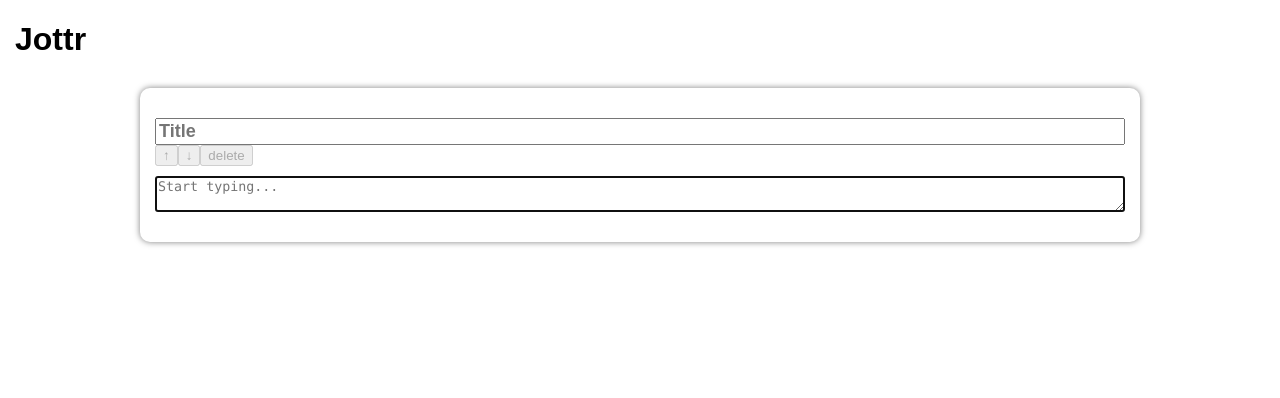
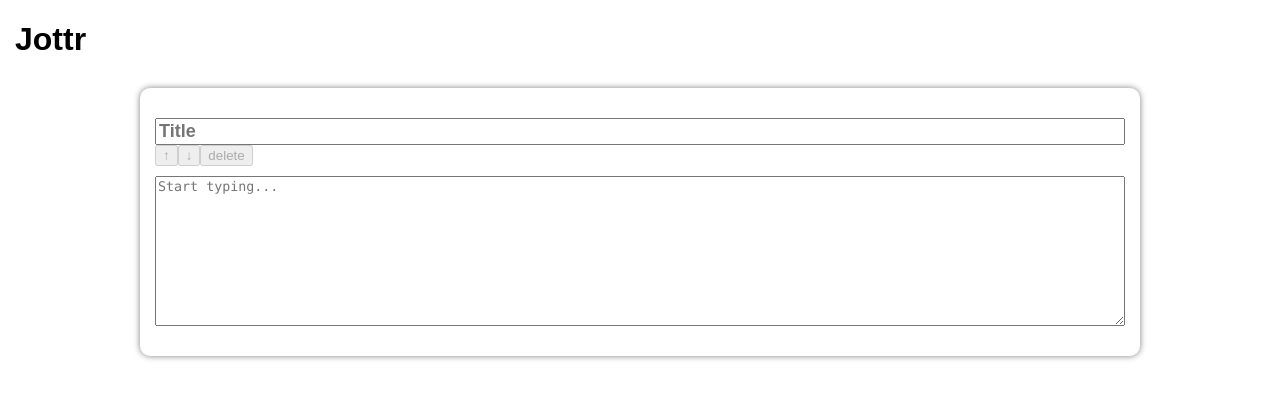
Before and after one commit to stephen-hannon/jottr, a React (Create React App) app: page / in a window 1280 px wide. Shown: the top 398 px of the page. Built offline with nearby package versions, Linux system fonts and the light colour scheme.

Commit message:
Remove autofocus for now, add dynamic height

```diff
--- a/public/index.html
+++ b/public/index.html
@@ -11,8 +11,8 @@
       manifest.json provides metadata used when your web app is added to the
       homescreen on Android. See https://developers.google.com/web/fundamentals/engage-and-retain/web-app-manifest/
     -->
-    <link rel="manifest" href="%PUBLIC_URL%/manifest.json" />
-    <link rel="shortcut icon" href="%PUBLIC_URL%/favicon.ico" />
+    <!-- <link rel="manifest" href="%PUBLIC_URL%/manifest.json" /> -->
+    <!-- <link rel="shortcut icon" href="%PUBLIC_URL%/favicon.ico" /> -->
     <!--
       Notice the use of %PUBLIC_URL% in the tags above.
       It will be replaced with the URL of the `public` folder during the build.
--- a/src/Note.jsx
+++ b/src/Note.jsx
@@ -1,7 +1,6 @@
-import React from 'react';
+import React, { useRef, useEffect, useState } from 'react';
 
 export default function Note({
-  autoFocus,
   data,
   deleteDisabled,
   moveUpDisabled,
@@ -10,6 +9,14 @@
   onMove,
   onChange,
 }) {
+  const textRef = useRef(null);
+  const [textHeight, setTextHeight] = useState(150);
+
+  useEffect(() => {
+    console.log(textRef.current.scrollHeight)
+    setTextHeight(Math.max(textRef.current.scrollHeight, 150));
+  }, [data.text]);
+
   return (
     <div className="Note">
       <input
@@ -27,7 +34,9 @@
         delete
       </button>
       <textarea
-        autoFocus={autoFocus}
+        // TODO: Autofocus first textarea on page load
+        ref={textRef}
+        style={{height: textHeight}}
         value={data.text}
         placeholder="Start typing..."
         onChange={({ target }) => onChange('text', target.value)}
--- a/src/NoteList.jsx
+++ b/src/NoteList.jsx
@@ -61,7 +61,6 @@
       {[nextKey, ...keys].map((key, index) => (
         <Note
           key={key}
-          autoFocus={index === 0}
           data={state[key] || EMPTY_NOTE_DATA}
           moveUpDisabled={index <= 1}
           moveDownDisabled={index === 0 || index === keys.length}
```
